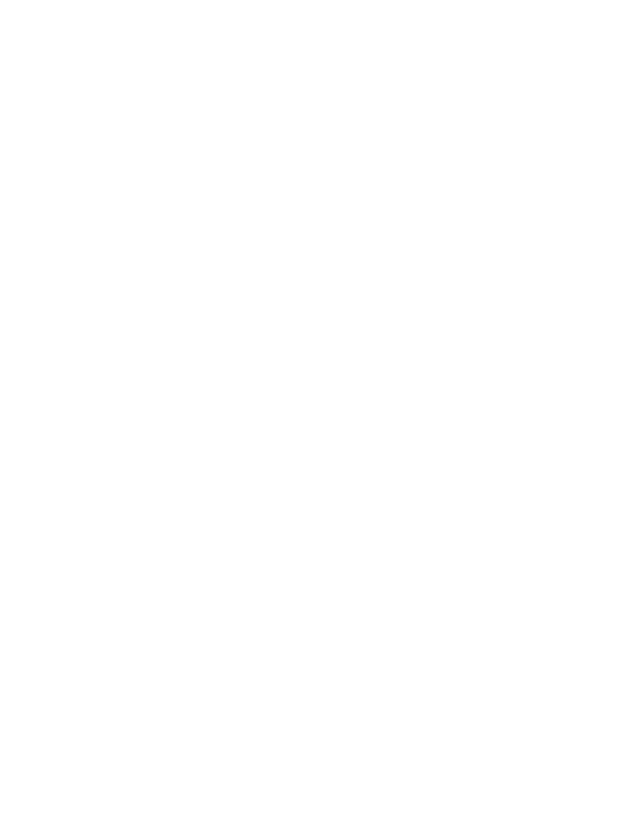
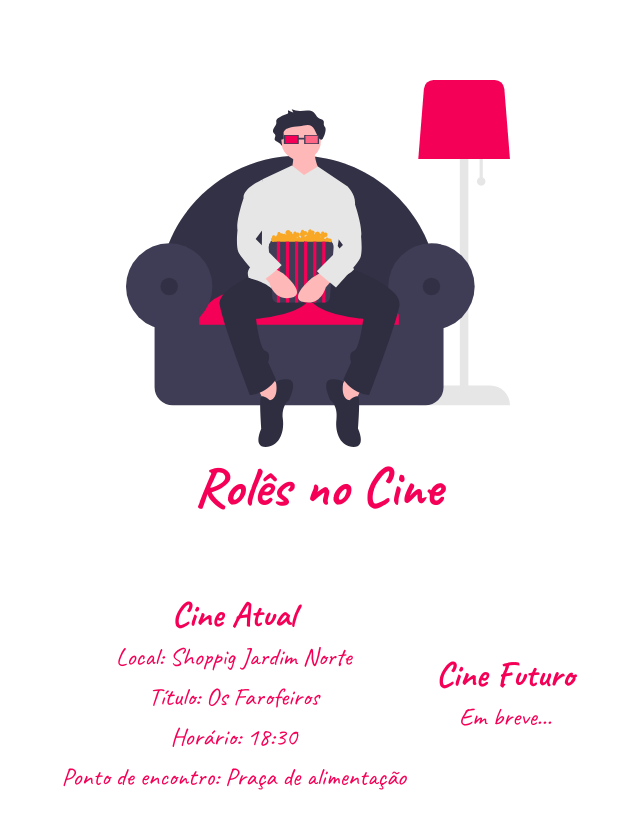
Before and after one commit to yaakovcarioca/clarinhaaa, a website: page landing/pages/cinemas/index.html in a window 1280 px wide. Shown: the whole page, without its empty margins (322-962 px from the left). Before the commit the page ends 800 px from the top, so only its background shows below. Drawn offline with Linux system fonts and the light colour scheme.

Commit message:
cinema update

```diff
--- a/landing/pages/cinemas/index.html
+++ b/landing/pages/cinemas/index.html
@@ -10,6 +10,23 @@
     <link href="https://fonts.googleapis.com/css2?family=Caveat:wght@400..700&display=swap" rel="stylesheet">
 </head>
 <body>
+    <img src="./undraw_home_cinema_l7yl.svg" alt="">
+    <main>
+        <h1>Rolês no Cine</h1>
+        <div class="main-box">
+            <div class="main-box-left">
+                <h2>Cine Atual</h2>
+                <p>Local: Shoppig Jardim Norte</p>
+                <p>Título: Os Farofeiros</p>
+                <p>Horário: 18:30</p>
+                <p>Ponto de encontro: Praça de alimentação</p>
 
+            </div>
+            <div class="main-box-right">
+                <h2>Cine Futuro</h2>
+                <p>Em breve...</p>
+            </div>
+        </div>
+    </main>
 </body>
 </html>
--- a/landing/pages/cinemas/style.css
+++ b/landing/pages/cinemas/style.css
@@ -0,0 +1,42 @@
+/*
+Cores
+Loiro castanhado: D2B48C
+Rosa da página: F50057
+*/
+* {
+    margin: 0;
+    padding: 0;
+    box-sizing: border-box;
+    text-align: center;
+    justify-content: center;
+    align-items: center;
+
+    font-family: "Caveat", sans-serif;
+}
+
+img {
+    margin-top: 80px;
+    width: 30%;
+}
+
+h1 {
+    font-size: 55px;
+    color: #F50057;
+}
+
+h2 {
+    font-size: 35px;
+    color: #F50057;
+}
+
+p {
+    line-height: 1.6;
+    font-size: 25px;
+    color: #F50057;
+}
+
+.main-box {
+    margin: 70px 30px;
+    display: flex;
+    gap: 30px;
+}
```
